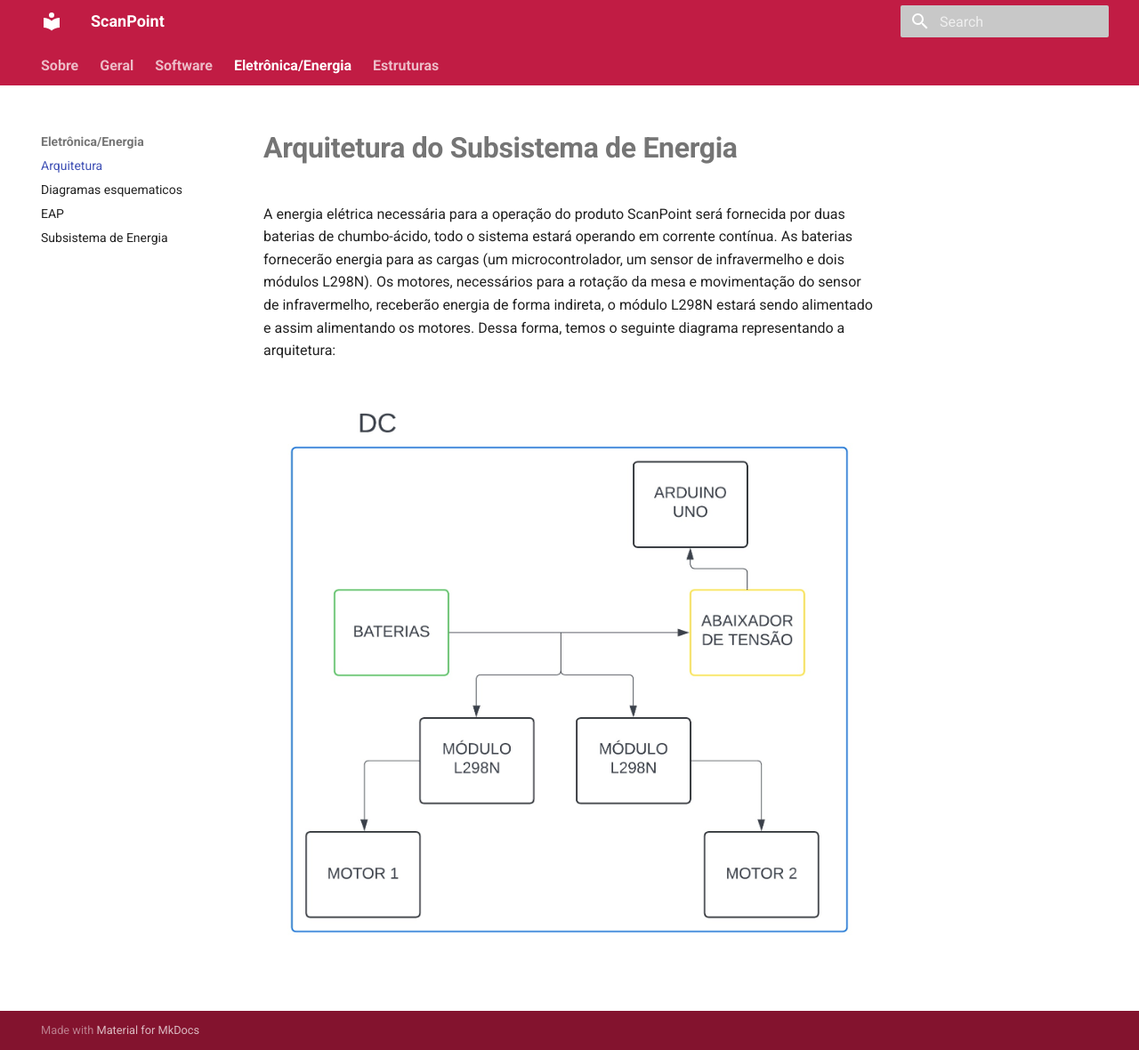
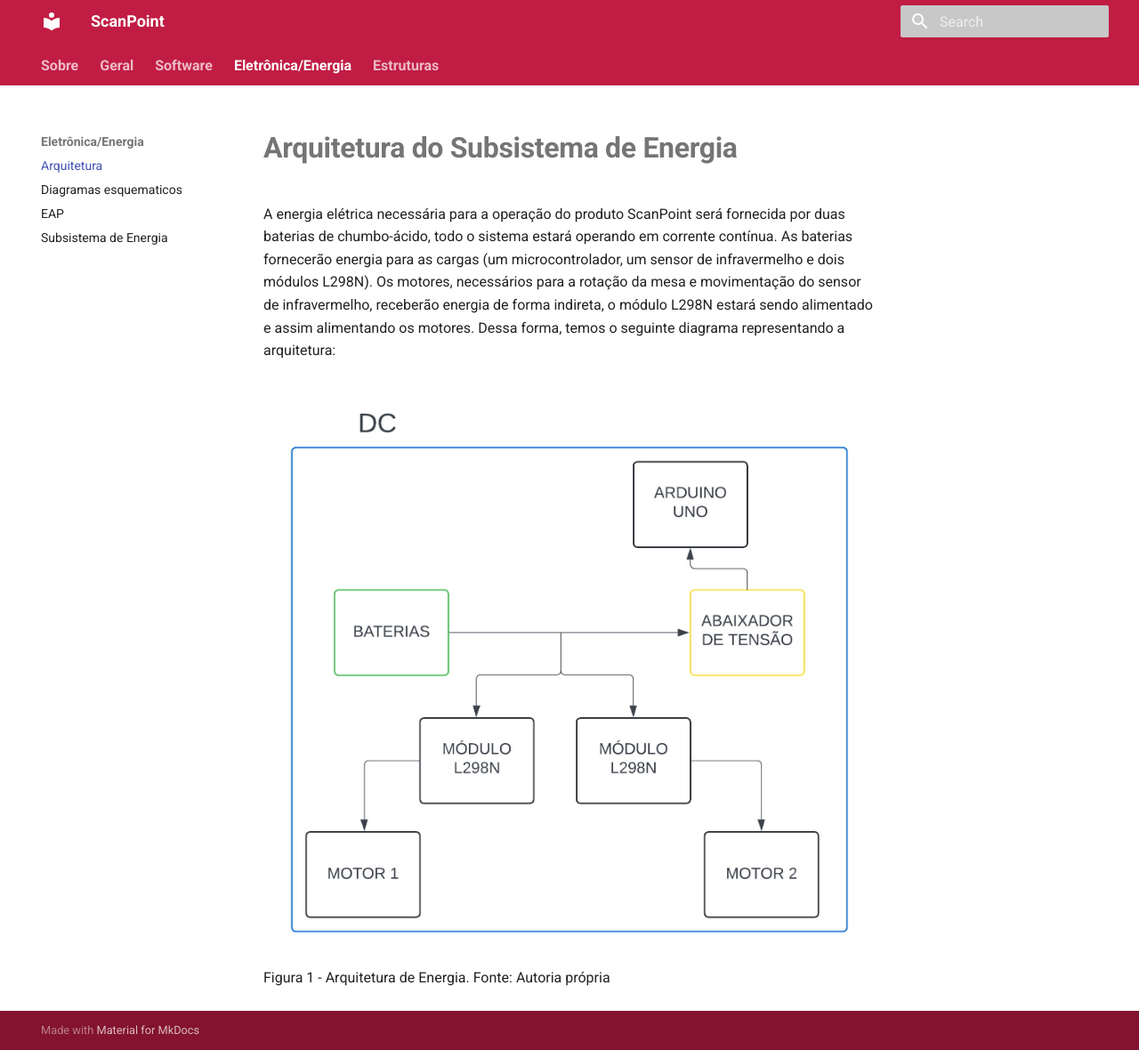
Before and after one commit to Calcioft/ScanPoint, an MkDocs documentation site: the page built from docs/eletronica-energia/arquitetura_energia.md, in a window 1280 px wide and 1180 px high. Shown: the whole window at 89% size. Built offline with MkDocs 1.6.1 and Material for MkDocs 9.7.7, drawn with Linux system fonts in a browser that asks for light colours.

Commit message:
Atualização para padronização arquitetura_energia.md

```diff
--- a/docs/eletronica-energia/arquitetura_energia.md
+++ b/docs/eletronica-energia/arquitetura_energia.md
@@ -1,5 +1,10 @@
 # **Arquitetura do Subsistema de Energia**
 
+<p style="text-alighn: justify;">
 A energia elétrica necessária para a operação do produto ScanPoint será fornecida por duas baterias de chumbo-ácido, todo o sistema estará operando em corrente contínua. As baterias fornecerão energia para as cargas (um  microcontrolador, um sensor de infravermelho e dois módulos L298N). Os motores, necessários para a rotação da mesa e movimentação do sensor de infravermelho, receberão energia de forma indireta, o módulo L298N estará sendo alimentado e assim alimentando os motores. Dessa forma, temos o seguinte diagrama representando a arquitetura:
+</p>
+
+
 
 ![Diagrama_Energia](../assets/eletronica-energia/Arquitetura_de_Subs_Energia.jpeg)
+Figura 1 - Arquitetura de Energia. Fonte: Autoria própria
```
